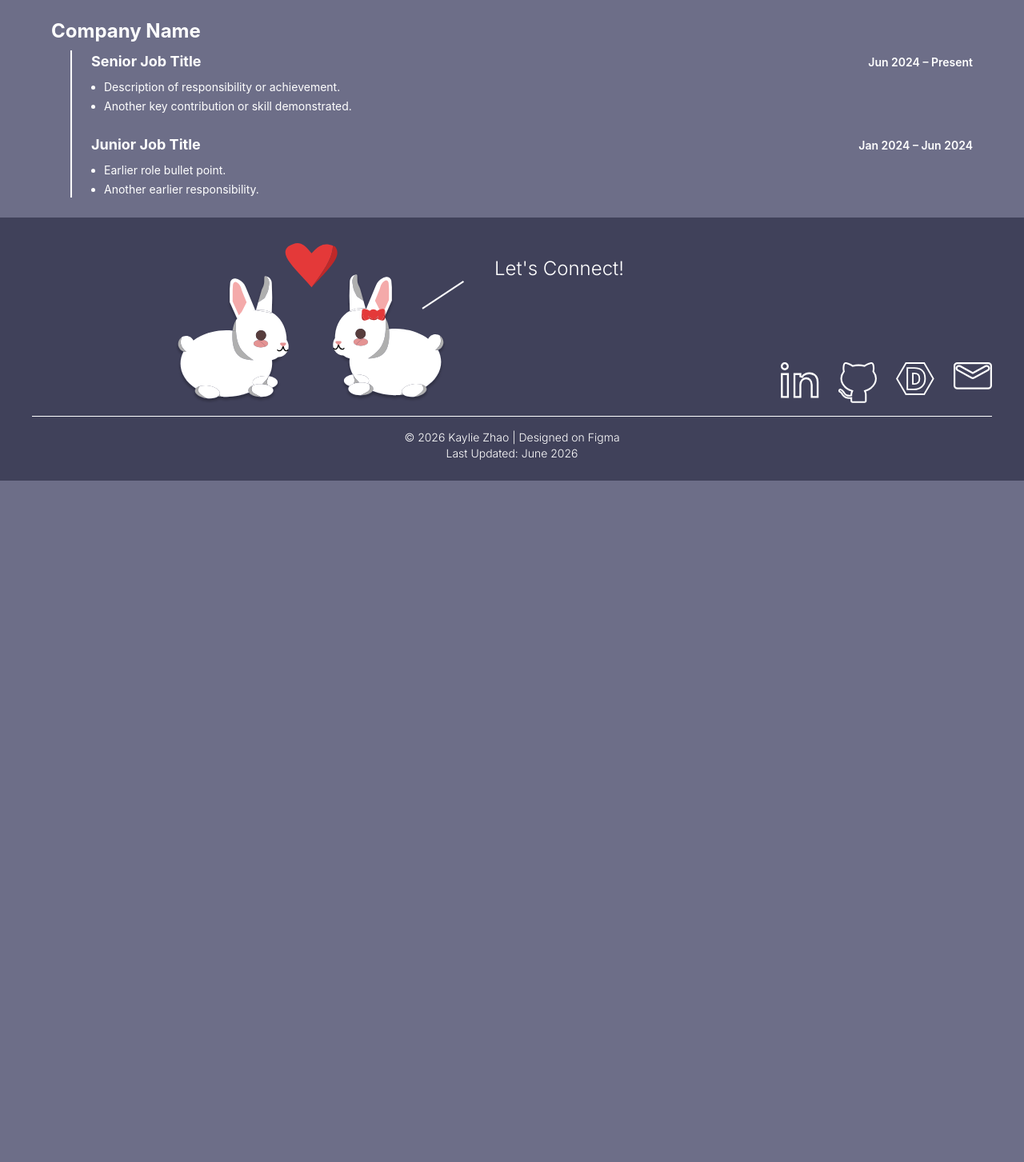
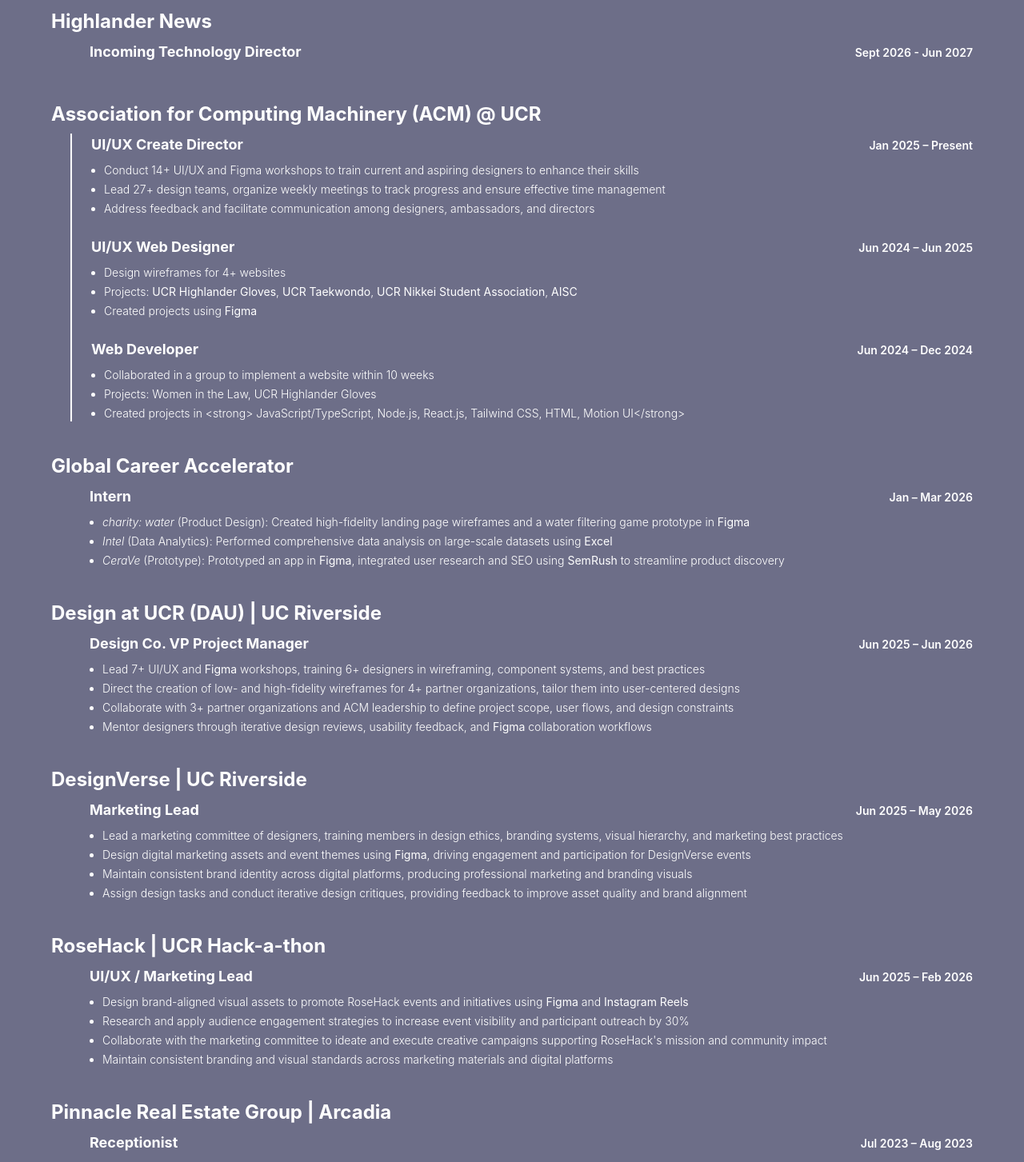
Before and after one commit to kayliezhao/kayliezhao.github.io, a Next.js app: page / in a window 1280 px wide. Shown: the part 920-2373 px from the top of the page at 80% size. Before the commit the page ends 1521 px from the top, so only its background shows below. Built offline with nearby package versions, Linux system fonts and the light colour scheme.

Commit message:
experiences

```diff
--- a/src/components/Experience.tsx
+++ b/src/components/Experience.tsx
@@ -1,21 +1,180 @@
-const experiences = [
+import React from "react";
+
+const experiences: {
+  company: string;
+  roles: { title: string; dateRange: string; bullets: React.ReactNode[] }[];
+}[] = [
   {
-    company: "Company Name",
+    company: "Highlander News",
     roles: [
       {
-        title: "Senior Job Title",
-        dateRange: "Jun 2024 – Present",
+        title: "Incoming Technology Director",
+        dateRange: "Sept 2026 - Jun 2027",
         bullets: [
-          "Description of responsibility or achievement.",
-          "Another key contribution or skill demonstrated.",
+          // "TBD...",
+        ],
+      },
+    ],
+  },
+  {
+    company: "Association for Computing Machinery (ACM) @ UCR",
+    roles: [
+      {
+        title: "UI/UX Create Director",
+        dateRange: "Jan 2025 – Present",
+        bullets: [
+          "Conduct 14+ UI/UX and Figma workshops to train current and aspiring designers to enhance their skills",
+          "Lead 27+ design teams, organize weekly meetings to track progress and ensure effective time management",
+          "Address feedback and facilitate communication among designers, ambassadors, and directors",
         ],
       },
       {
-        title: "Junior Job Title",
-        dateRange: "Jan 2024 – Jun 2024",
+        title: "UI/UX Web Designer",
+        dateRange: "Jun 2024 – Jun 2025",
         bullets: [
-          "Earlier role bullet point.",
-          "Another earlier responsibility.",
+          "Design wireframes for 4+ websites",
+          <>
+            Projects: <strong>UCR Highlander Gloves</strong>,{" "}
+            <strong>UCR Taekwondo</strong>,{" "}
+            <strong>UCR Nikkei Student Association</strong>,{" "}
+            <strong>AISC</strong>
+          </>,
+          <>
+            Created projects using <strong>Figma</strong>
+          </>,
+        ],
+      },
+      {
+        title: "Web Developer",
+        dateRange: "Jun 2024 – Dec 2024",
+        bullets: [
+          "Collaborated in a group to implement a website within 10 weeks",
+          "Projects: Women in the Law, UCR Highlander Gloves",
+          "Created projects in <strong> JavaScript/TypeScript, Node.js, React.js, Tailwind CSS, HTML, Motion UI</strong>",
+        ],
+      },
+    ],
+  },
+  {
+    company: "Global Career Accelerator",
+    roles: [
+      {
+        title: "Intern",
+        dateRange: "Jan – Mar 2026",
+        bullets: [
+          <>
+            <em>charity: water</em> (Product Design): Created high-fidelity
+            landing page wireframes and a water filtering game prototype in{" "}
+            <strong>Figma</strong>
+          </>,
+          <>
+            <em>Intel</em> (Data Analytics): Performed comprehensive data
+            analysis on large-scale datasets using <strong>Excel</strong>
+          </>,
+          <>
+            <em>CeraVe</em> (Prototype): Prototyped an app in{" "}
+            <strong>Figma</strong>, integrated user research and SEO using{" "}
+            <strong>SemRush</strong> to streamline product discovery
+          </>,
+        ],
+      },
+    ],
+  },
+  {
+    company: "Design at UCR (DAU) | UC Riverside",
+    roles: [
+      {
+        title: "Design Co. VP Project Manager",
+        dateRange: "Jun 2025 – Jun 2026",
+        bullets: [
+          <>
+            Lead 7+ UI/UX and <strong>Figma</strong> workshops, training 6+
+            designers in wireframing, component systems, and best practices
+          </>,
+          "Direct the creation of low- and high-fidelity wireframes for 4+ partner organizations, tailor them into user-centered designs",
+          "Collaborate with 3+ partner organizations and ACM leadership to define project scope, user flows, and design constraints",
+          <>
+            Mentor designers through iterative design reviews, usability
+            feedback, and <strong>Figma</strong> collaboration workflows
+          </>,
+        ],
+      },
+    ],
+  },
+  {
+    company: "DesignVerse | UC Riverside",
+    roles: [
+      {
+        title: "Marketing Lead",
+        dateRange: "Jun 2025 – May 2026",
+        bullets: [
+          "Lead a marketing committee of designers, training members in design ethics, branding systems, visual hierarchy, and marketing best practices",
+          <>
+            Design digital marketing assets and event themes using{" "}
+            <strong>Figma</strong>, driving engagement and participation for
+            DesignVerse events
+          </>,
+          "Maintain consistent brand identity across digital platforms, producing professional marketing and branding visuals",
+          "Assign design tasks and conduct iterative design critiques, providing feedback to improve asset quality and brand alignment",
+        ],
+      },
+    ],
+  },
+  {
+    company: "RoseHack | UCR Hack-a-thon",
+    roles: [
+      {
+        title: "UI/UX / Marketing Lead",
+        dateRange: "Jun 2025 – Feb 2026",
+        bullets: [
+          <>
+            Design brand-aligned visual assets to promote RoseHack events and
+            initiatives using <strong>Figma</strong> and{" "}
+            <strong>Instagram Reels</strong>
+          </>,
+          "Research and apply audience engagement strategies to increase event visibility and participant outreach by 30%",
+          "Collaborate with the marketing committee to ideate and execute creative campaigns supporting RoseHack's mission and community impact",
+          "Maintain consistent branding and visual standards across marketing materials and digital platforms",
+        ],
+      },
+    ],
+  },
+  {
+    company: "Pinnacle Real Estate Group | Arcadia",
+    roles: [
+      {
+        title: "Receptionist",
+        dateRange: "Jul 2023 – Aug 2023",
+        bullets: [
+          "Supported agents and clients by managing front-desk operations and inquiries",
+          "Assisted with printing, organizing, and retrieving important documents",
+          "Handled phone calls and provided accurate property listing information",
+          "Opened and closed the office, ensured building security and mail handling",
+        ],
+      },
+    ],
+  },
+  {
+    company: "Opportunity Through Data | UC Berkeley",
+    roles: [
+      {
+        title: "Student Researcher",
+        dateRange: "Sept 2020 – Dec 2020",
+        bullets: [
+          "Conducted data-driven analysis of 2017 U.S. wildfire patterns, with a focused study on California wildfires",
+          <>
+            <strong>Cleaned, manipulated, and analyzed</strong> real-world
+            datasets using <strong>Python</strong> (Pandas, NumPy)
+          </>,
+          <>
+            Created data visualizations with <strong>Matplotlib</strong> to
+            identify and communicate trends
+          </>,
+          <>
+            Applied <strong>Python</strong>-based data analysis workflows using{" "}
+            <strong>Anaconda</strong> within an equity-focused education
+            initiative
+          </>,
         ],
       },
     ],
@@ -28,14 +187,16 @@
       <div className="flex items-center gap-4">
         <h2 className="text-3xl font-semibold whitespace-nowrap">Experience</h2>
       </div>
-      <div className="mb-[2%] h-[2px] w-full bg-white" />
+      <div className="mb-[1%] h-[2px] w-full bg-white" />
 
       <div className="flex flex-col gap-10">
         {experiences.map((exp, i) => (
           <div key={i}>
             <p className="text-2xl font-bold">{exp.company}</p>
 
-            <div className="mt-2 ml-6 border-l-2 border-white pl-6">
+            <div
+              className={`mt-2 ml-6 pl-6 ${exp.roles.length > 1 ? "border-l-2 border-white" : ""}`}
+            >
               {exp.roles.map((role, j) => (
                 <div key={j} className={j !== 0 ? "mt-6" : ""}>
                   <div className="flex items-baseline justify-between">
@@ -46,7 +207,7 @@
                   </div>
                   <ul className="mt-2 ml-4 list-disc space-y-1">
                     {role.bullets.map((bullet, k) => (
-                      <li key={k} className="text-sm text-white">
+                      <li key={k} className="text-sm font-light text-white">
                         {bullet}
                       </li>
                     ))}
```
